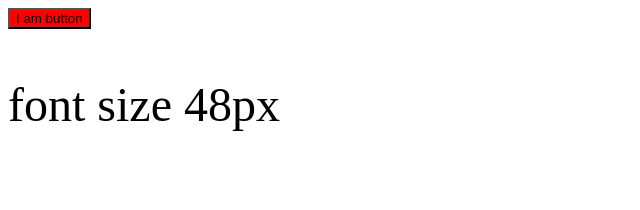
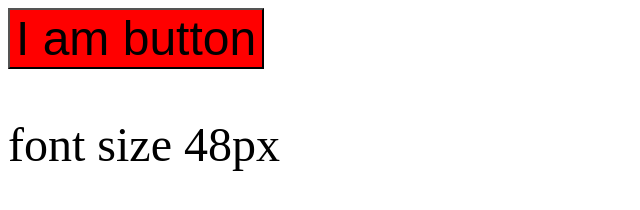
Before and after one commit to Code-With-Vivek/chai-tailwind, a plain HTML site: page index.html in a window 1280 px wide. Shown: the whole page, without its empty margins (0-640 px from the left). Drawn offline with Linux system fonts and the light colour scheme.

Commit message:
fix: now supports multiple classes also

```diff
--- a/events01.js
+++ b/events01.js
@@ -8,7 +8,7 @@ const customMap = {
 console.log(document.querySelectorAll("[class]"))
 
 document.querySelectorAll("[class]").forEach((el) => {
-	el.style = customMap[el.className];
-	console.log(el.className)
-}
-)
+
+	el.classList.forEach((cls) => { el.style.cssText += customMap[cls] })
+
+});
--- a/index.html
+++ b/index.html
@@ -4,7 +4,7 @@
 
 	</head>
 	<body>
-		<button class="chai-red" > I am button</button>
+		<button class="chai-red chai-48" > I am button</button>
 		<p class="chai-48">font size 48px</p>
 	</body>
 	<script src="./events01.js"></script>
```
